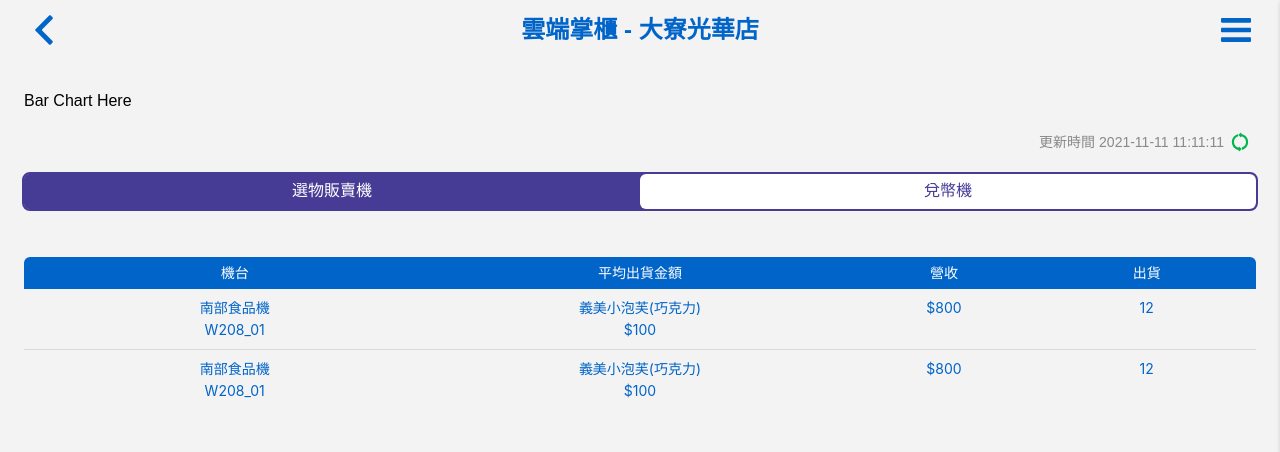
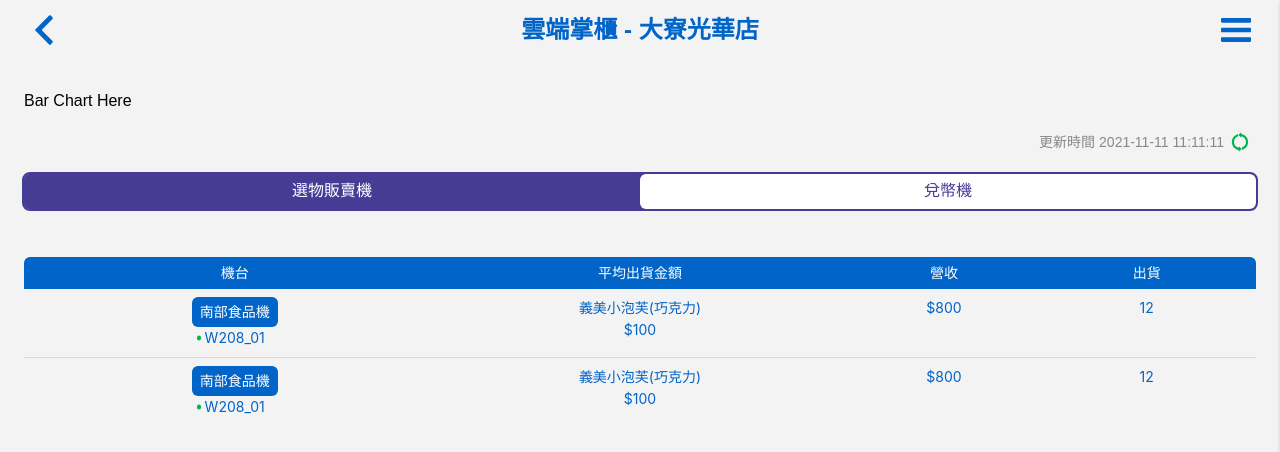
Before and after one commit to leon11081991/vue3-emgiot, a Vue app: page /dashboard in a window 1280 px wide. Shown: the top 452 px of the page. Built offline with nearby package versions, Linux system fonts and the light colour scheme.

Commit message:
feat(dashboard-page): [WIP]切版

```diff
--- a/src/views/DashboardPage.vue
+++ b/src/views/DashboardPage.vue
@@ -51,13 +51,17 @@ onMounted(() => {
       </div>
 
       <div class="list-body">
-        <a-collapse class="list-collapse" v-model:activeKey="clawActiveKey" :bordered="false">
+        <a-collapse
+          class="list-collapse claw-list"
+          v-model:activeKey="clawActiveKey"
+          :bordered="false"
+        >
           <a-collapse-panel class="list-collapse-panel" key="1">
             <template #header>
               <div class="item-main-content claw">
                 <div class="item-section">
-                  <span>南部食品機</span>
-                  <span>W208_01</span>
+                  <span class="item-category">南部食品機</span>
+                  <span class="item-id">W208_01</span>
                 </div>
                 <div class="item-section">
                   <span>義美小泡芙(巧克力)</span>
@@ -95,8 +99,8 @@ onMounted(() => {
             <template #header>
               <div class="item-main-content claw">
                 <div class="item-section">
-                  <span>南部食品機</span>
-                  <span>W208_01</span>
+                  <span class="item-category">南部食品機</span>
+                  <span class="item-id">W208_01</span>
                 </div>
                 <div class="item-section">
                   <span>義美小泡芙(巧克力)</span>
@@ -116,15 +120,15 @@ onMounted(() => {
                 <span>累保金額</span>
               </div>
               <div class="item-section">
-                <SvgIcon iconName="cross" size="lg" />
+                <BaseSvgIcon iconName="accounts" size="lg" />
                 <span>帳務查詢</span>
               </div>
               <div class="item-section">
-                <SvgIcon iconName="cross" size="lg" />
+                <BaseSvgIcon iconName="replenish-coins" size="lg" />
                 <span>遠端補幣</span>
               </div>
               <div class="item-section">
-                <SvgIcon iconName="cross" size="lg" />
+                <BaseSvgIcon iconName="more-actions" size="lg" />
                 <span>其他操作</span>
               </div>
             </div>
@@ -198,6 +202,29 @@ onMounted(() => {
       & > .item-section {
         color: $--color-primary;
       }
+
+      .item-category {
+        padding: 0.25rem 0.5rem;
+        background-color: $--color-primary;
+        color: $--color-white;
+        border-radius: $--border-radius-middle;
+      }
+
+      .item-id {
+        position: relative;
+        &:before {
+          position: absolute;
+          content: '';
+          width: 0.3rem;
+          height: 0.3rem;
+          border-radius: $--border-radius-circle;
+          background-color: $--color-secondary;
+
+          top: 50%;
+          left: -0.5rem;
+          transform: translateY(-50%);
+        }
+      }
     }
 
     .item-action-content {
```
